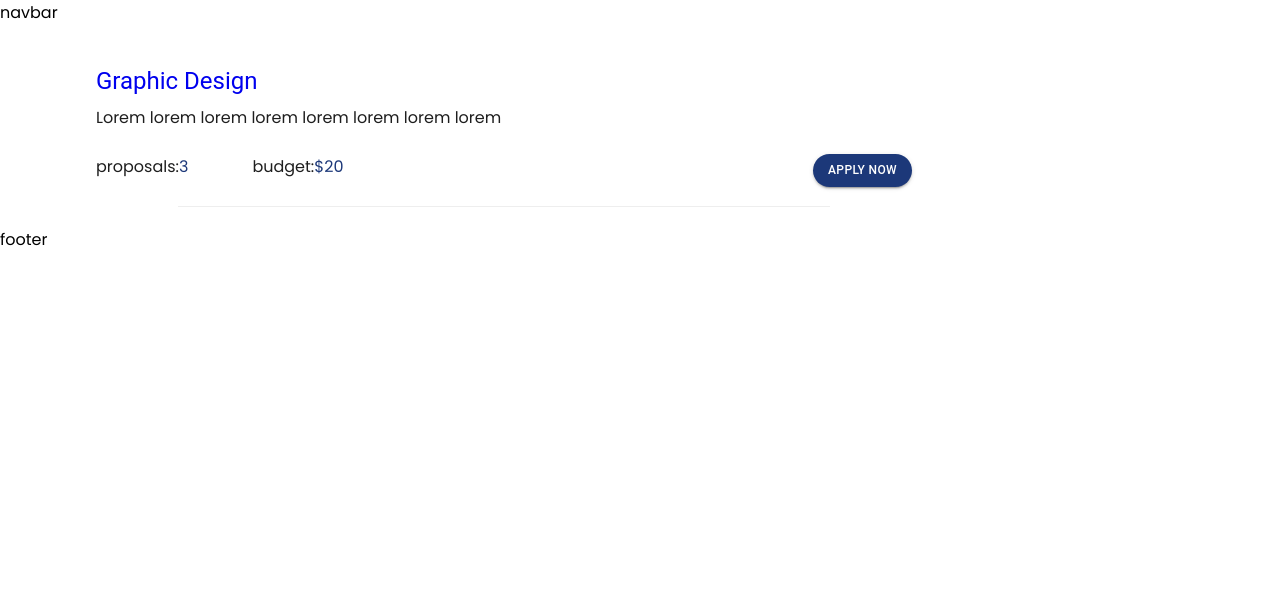
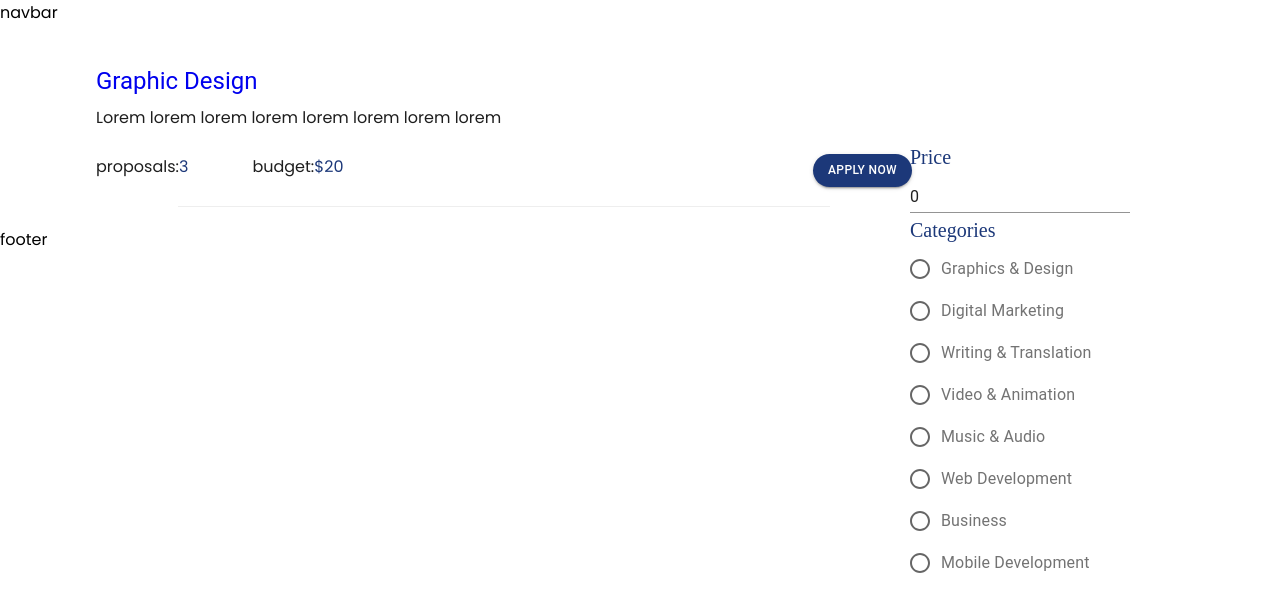
Before and after one commit to CA-G12/g-lanceer, a React (Create React App) app in the folder client/: page /jobs-search in a window 1280 px wide. Shown: the top 612 px of the page. Built offline with nearby package versions, Linux system fonts and the light colour scheme.

Commit message:
feat: add the filter for the job search page relates #45

```diff
--- /dev/null
+++ b/client/src/components/filter/index.tsx
@@ -0,0 +1,60 @@
+/* eslint-disable react/no-array-index-key */
+/* eslint-disable arrow-body-style */
+/* eslint-disable array-callback-return */
+/* eslint-disable @typescript-eslint/no-unused-vars */
+/* eslint-disable jsx-a11y/label-has-associated-control */
+/* eslint-disable max-len */
+import {
+  Container, Radio, RadioGroup, FormControlLabel, FormControl, Select, Input,
+} from '@mui/material';
+import React from 'react';
+import data from '../../categoris';
+import './style.css';
+
+interface Props {
+  category: string,
+  changeCategory: (cate: any) => void,
+  priceChange: (data: any) => void,
+  price : number
+}
+
+function Filter({
+  category, changeCategory, priceChange, price,
+}: Props) {
+  return (
+    <Container className="content">
+      <div className="sideBar">
+        <FormControl>
+          <label className="label">Price</label>
+          <Input
+            name="price"
+            type="number"
+            onChange={priceChange}
+            value={price}
+          />
+          <label id="demo-radio-buttons-group-label" className="label catelabel">Categories</label>
+          <RadioGroup
+            aria-labelledby="demo-radio-buttons-group-label"
+            defaultValue={category}
+            name="radio-buttons-group"
+            className="categories"
+            onChange={changeCategory}
+          >
+            {data.map((ele, i) => {
+              return (
+                <FormControlLabel
+                  key={i + 5}
+                  label={ele.name}
+                  value={ele.name}
+                  control={<Radio />}
+                />
+              );
+            })}
+          </RadioGroup>
+        </FormControl>
+      </div>
+    </Container>
+  );
+}
+
+export default Filter;
--- /dev/null
+++ b/client/src/components/filter/style.css
@@ -0,0 +1,39 @@
+.container{
+  width: 250px;
+  min-Height: 400px;
+  position: relative;
+}
+.sideBar{
+  position: absolute;
+  right: 150px;
+  top: 150px
+}
+.label{
+  font-family: 'Ubuntu';
+  font-style: normal;
+  font-weight: 400;
+  font-size: 20px;
+  line-height: 15px;
+  color: #1C3879;
+
+}
+.categories{
+  font-family: 'Ubuntu';
+  font-style: normal;
+  /* font-weight: 100; */
+  /* font-size: 12px; */
+  /* line-height: 15px; */
+  color: #737373;
+
+}
+.catelabel{
+  margin: 10px 0;
+}
+.selectPrice{
+   height: 37px;
+   margin: 10px 0
+}
+#demo-multiple-chip-label{
+  margin: 15px 0;
+  font-family: 'Ubuntu';
+}
--- a/client/src/components/index.tsx
+++ b/client/src/components/index.tsx
@@ -2,7 +2,8 @@ import {
   Category, Hero, JoinClient, JoinFreelance, PopularCategories,
 } from './landing';
 import JobCard from './jobCard';
+import Filter from './filter';
 
 export {
-  Category, Hero, JoinClient, JoinFreelance, PopularCategories, JobCard,
+  Category, Hero, JoinClient, JoinFreelance, PopularCategories, JobCard, Filter,
 };
--- a/client/src/pages/JobsSearch/index.tsx
+++ b/client/src/pages/JobsSearch/index.tsx
@@ -1,4 +1,5 @@
-import { JobCard } from '../../components';
+import { useState } from 'react';
+import { JobCard, Filter } from '../../components';
 
 interface Job {
   title: string,
@@ -13,9 +14,25 @@ const job: Job = {
 };
 
 function JobsSearch() {
+  const [price, setPrice] = useState<number>(0);
+  const [category, setCategory] = useState<string>('');
+  const changeCategory: React.ChangeEventHandler<HTMLInputElement> = (e) => {
+    setCategory(e.target.value);
+  };
+  const priceChange: React.ChangeEventHandler<HTMLInputElement> = (e) => {
+    setPrice(Number(e.target.value));
+  };
+  // console.log(category);
+  // console.log(price);
   return (
     <div>
       <JobCard job={job} />
+      <Filter
+        category={category}
+        changeCategory={changeCategory}
+        priceChange={priceChange}
+        price={price}
+      />
     </div>
   );
 }
```
